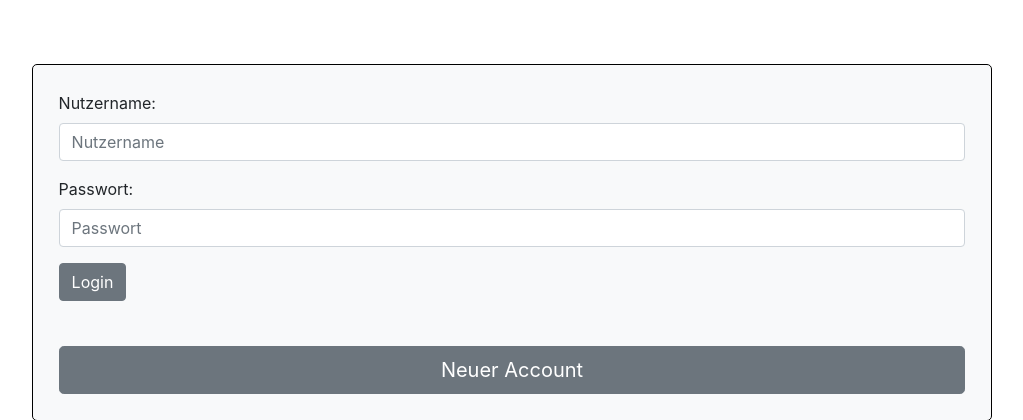
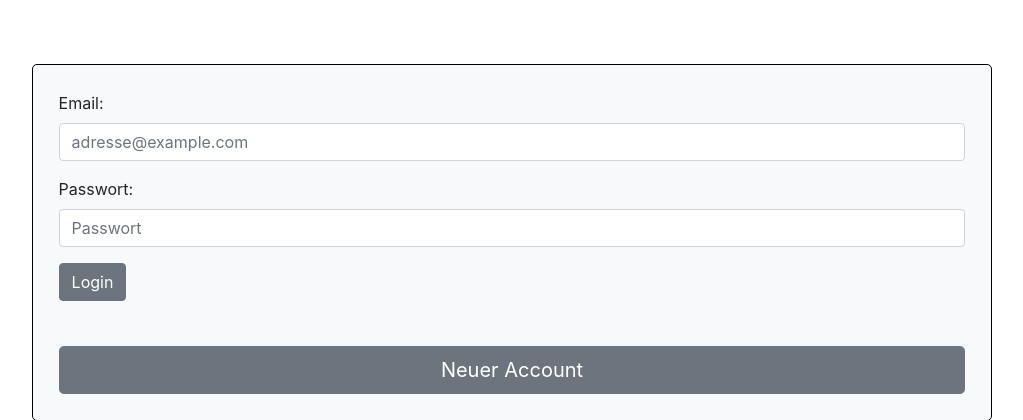
Before and after one commit to Arzoc/Webanwendungen_2_Praktikum_Shop, a web app: page /login.html in a window 1280 px wide. Shown: the part 56-476 px from the top of the page, without its empty margins (128-1151 px from the left). Run offline with its HTML, style and script files only (its server is not run), Linux system fonts and the light colour scheme; data that the repository does not hold is empty.

Commit message:
Changed Username to Email instead of Nickname

```diff
--- a/src/webserver/WebContent/login.html
+++ b/src/webserver/WebContent/login.html
@@ -36,8 +36,8 @@
 	<div class="container bg-light" id="login">
 		<!--  <form > -->
 			<div class="form-group">
-				<label for="usr">Nutzername:</label>
-				<input type="text" class="form-control" placeholder="Nutzername" name="username">
+				<label for="username">Email:</label>
+				<input type="email" class="form-control" placeholder="adresse@example.com" name="username">
 			</div>
 			<div class="form-group">
 				<label for="pwd">Passwort:</label>
```
Also changed, not shown: 1 other file.
